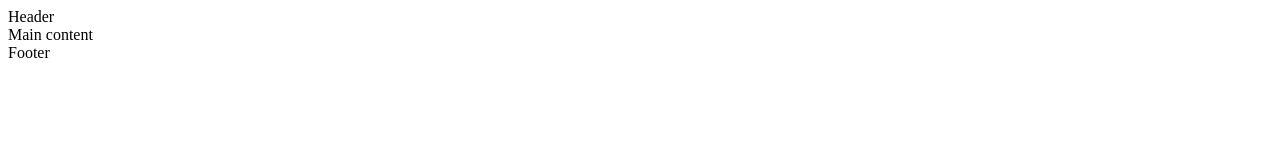
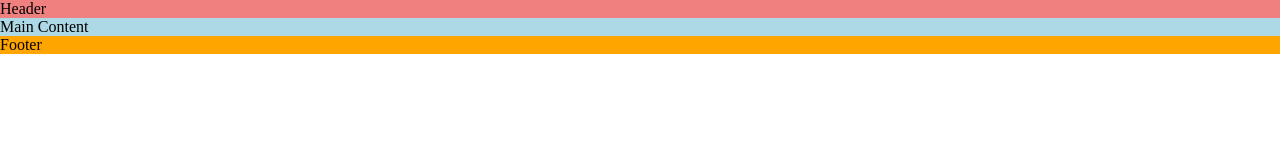
Before and after one commit to IbrahimAbedghane/Love-Running, a plain HTML site: page index.html in a window 1280 px wide. Drawn offline with Linux system fonts and the light colour scheme.

Commit message:
add stylesheet with starter styles

```diff
--- /dev/null
+++ b/assets/css/style.css
@@ -0,0 +1,15 @@
+/*Asterisk wildcard selector to override default styles added by the browser*/
+*{padding:0;
+    margin:0;
+    box-sizing: border-box;
+
+}
+/*header*/
+header {
+    background-color: lightcoral;
+}
+/* Main Content */
+main {background-color: lightblue;
+}
+/* Footer */
+footer {background-color: orange;}
--- a/index.html
+++ b/index.html
@@ -11,13 +11,17 @@
      <link rel="apple-touch-icon" sizes="180x180" href="assets/favicon/apple-touch-icon.png">
      <link rel="icon" type="image/png" sizes="32x32" href="assets/favicon/favicon-32x32.png">
      <link rel="icon" type="image/png" sizes="16x16" href="assets/favicon/favicon-16x16.png">
+     <!--Stylesheet-->
+     <link rel="stylesheet" href="assets/css/style.css">
 </head>
 <body>
    <!---Header-->
    <header>Header</header>
 
    <!--Main content-->
-   <main>Main content</main>
+   <main>
+      <section id="hero">Main Content</section>
+   </main>
 
    <!--Footer-->
    <footer>Footer</footer>
```
